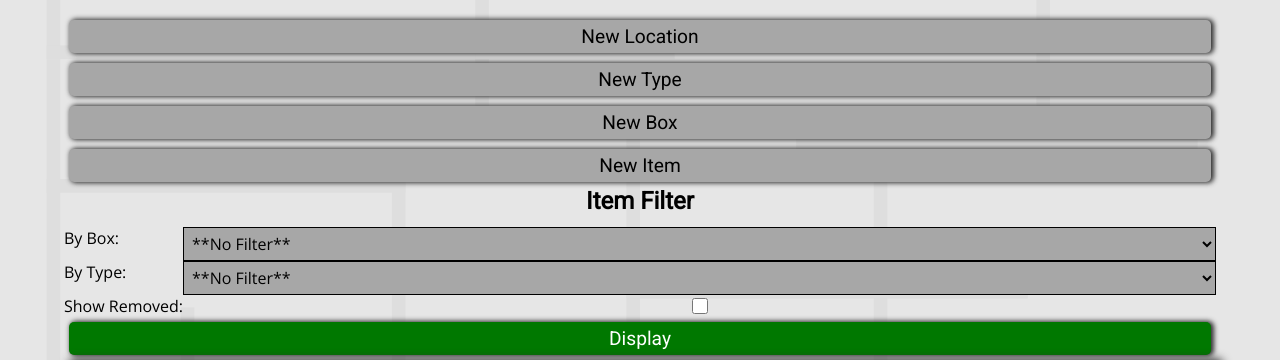
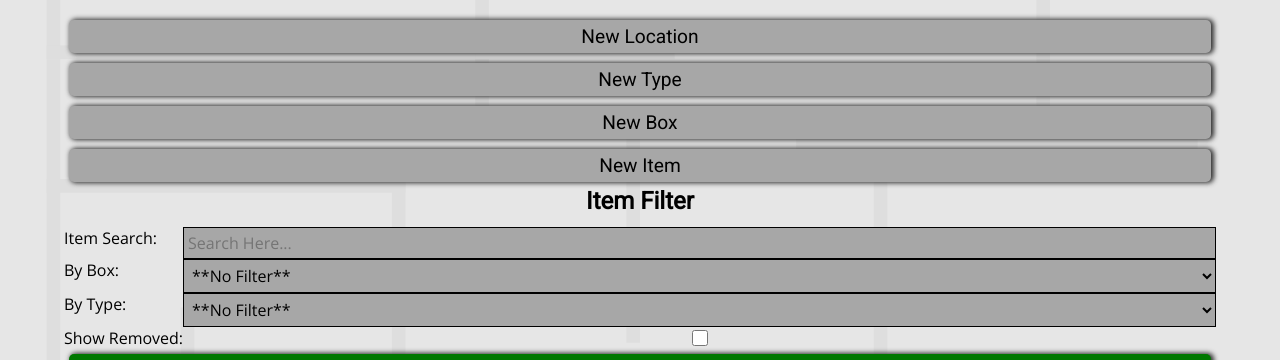
Before and after one commit to enchant97/home-terminal-system, a Flask app: page /inventory-manager/ in a window 1280 px wide. Shown: the part 94-454 px from the top of the page. Run offline with Flask 2, Linux system fonts and the light colour scheme; data that the repository does not hold is empty.

Commit message:
added live item search to im

```diff
--- a/HomeTerminal/database/dao/inventory_manager.py
+++ b/HomeTerminal/database/dao/inventory_manager.py
@@ -170,3 +170,17 @@ def get_item(first=False, **filters):
     if first:
         return query.first()
     return query.all()
+
+def get_like_item_names(name, limit: int = None):
+    """
+    returns Items, using like
+    comparison for item name
+
+    args:
+        name : name to match entries to
+        limit : limit the selected rows to a certain amount
+    """
+    query = Item.query.filter(Item.name.like(name + "%"))
+    if limit:
+        return query.limit(limit).all()
+    return query.all()
--- /dev/null
+++ b/HomeTerminal/static/scripts/inventory-manager.js
@@ -0,0 +1,33 @@
+"use strict";
+
+let typingTimer;
+
+function mark_typing(input, datalist_id, url){
+    clearTimeout(typingTimer);
+    if (input.value)
+    typingTimer = setTimeout(() => {
+        liveSearch(input, datalist_id, url);
+    },500);
+}
+
+function liveSearch(input, datalist_id, url) {
+    const data_list = document.getElementById(datalist_id);
+    fetch(url, {
+        method: "POST",
+        headers: {
+            'Content-Type': 'application/json',
+        },
+        body: JSON.stringify({ itemname: input.value }),
+    })
+        .then(data => data.json(data))
+        .then(data => {
+            data_list.textContent = '';
+            data.item_names.forEach(elem => {
+                const new_option = document.createElement("option");
+                new_option.value = elem;
+                new_option.innerText = elem;
+                data_list.append(new_option);
+            });
+        })
+        .catch(console.error);
+}
--- a/HomeTerminal/templates/inventory_manager/view.html
+++ b/HomeTerminal/templates/inventory_manager/view.html
@@ -1,13 +1,19 @@
 {% extends "base.html" %}
 {% block title %}Inventory Manager{% endblock %}
+{% block extrahead %}
+<script src="/static/scripts/inventory-manager.js"></script>
+{% endblock %}
 {% block maincontent %}
 <a class="button" href="{{ url_for('im.edit_location') }}">New Location</a>
 <a class="button" href="{{ url_for('im.edit_type') }}">New Type</a>
 <a class="button" href="{{ url_for('im.edit_box') }}">New Box</a>
 <a class="button" href="{{ url_for('im.edit_item') }}">New Item</a>
+
 <form class="two-col" action="{{ url_for('im.view') }}" method="post">
     <h2 class="fillboth">Item Filter</h2>
-
+    <label for="live-item-input">Item Search:</label>
+    <input type="text" name="live-item-input" id="live-item-input" list="item-names" placeholder="Search Here..." oninput="mark_typing(this, 'item-names', `{{ url_for('api.get_im_getnames') }}`)">
+    <datalist id="item-names"></datalist>
     <label for="box-filter">By Box:</label>
     <select name="box-filter" id="box-filter">
         <option value="">**No Filter**</option>
--- a/HomeTerminal/views/inventory_manager.py
+++ b/HomeTerminal/views/inventory_manager.py
@@ -9,10 +9,13 @@ im = Blueprint("im", __name__)
 def view():
     items = ()
     if request.method == "POST":
+        live_item_name = request.form.get("live-item-input", None)
         box_filter = request.form.get("box-filter", None)
         type_filter = request.form.get("type-filter", None)
         removed = request.form.get("removed", False, bool)
-        if box_filter and type_filter:
+        if live_item_name:
+            items = im_dao.get_like_item_names(live_item_name.lower())
+        elif box_filter and type_filter:
             items = im_dao.get_item(box_id=box_filter, type_id=type_filter, removed=removed)
         elif box_filter:
             items = im_dao.get_item(box_id=box_filter, removed=removed)
```
Also changed, not shown: HomeTerminal/views/api.py (+9 -0 lines).
